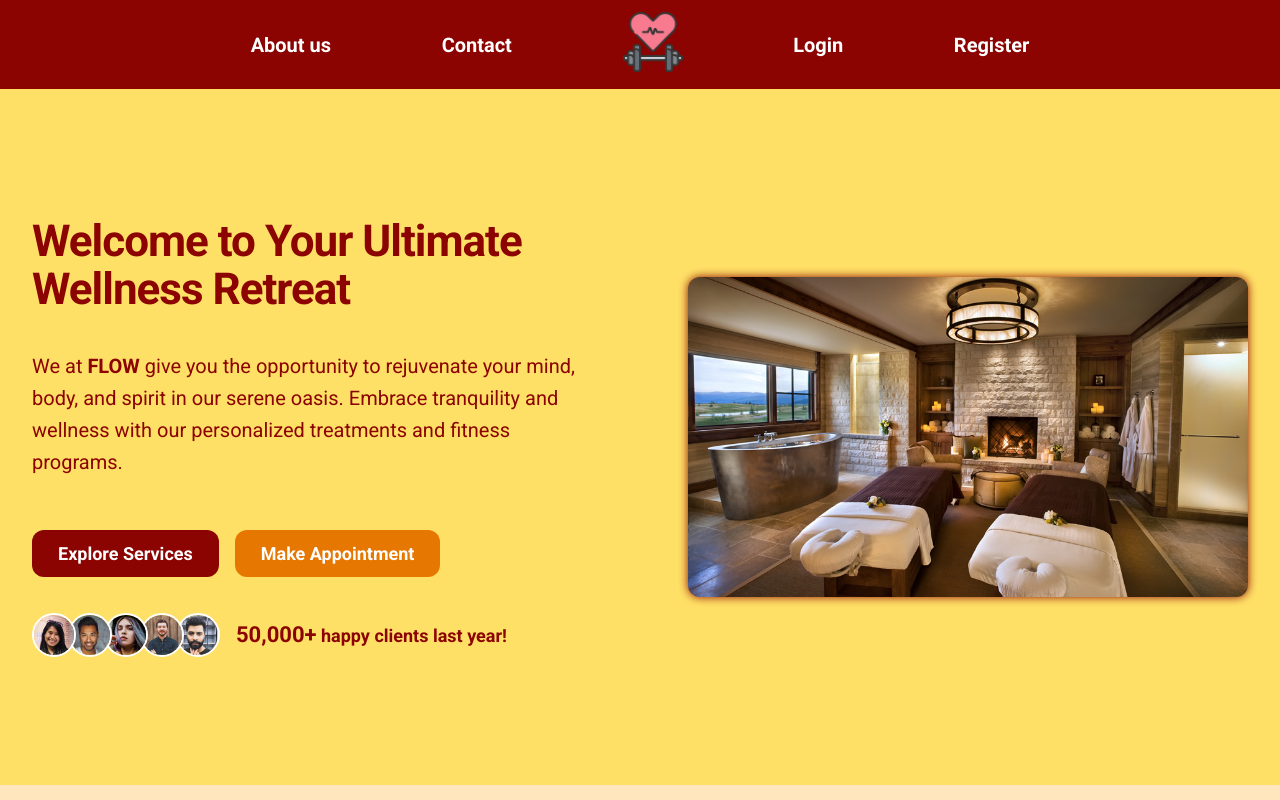
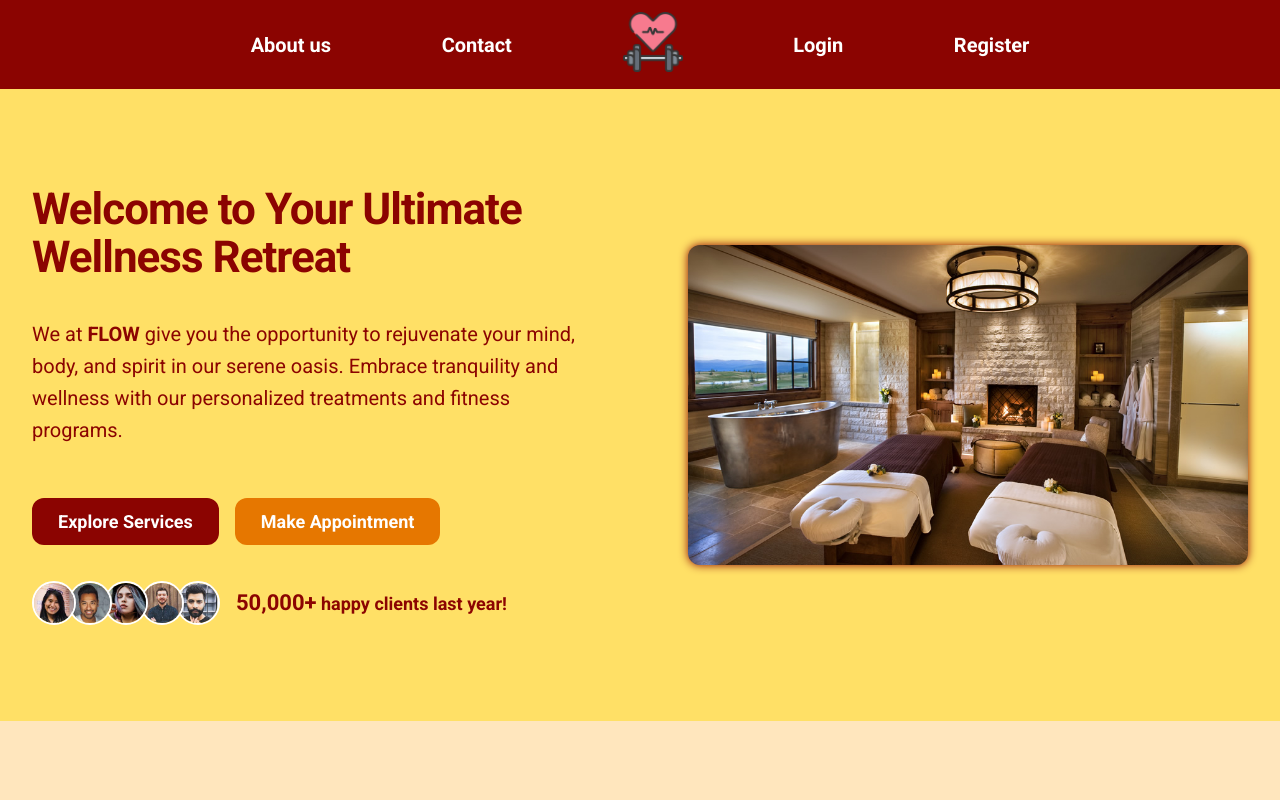
Before and after one commit to nikolamihailov/test, a React (Vite) app: page / in a window 1280 px wide. Shown: the top 800 px of the page. Built offline with nearby package versions, Linux system fonts and the light colour scheme; no server answers.

Commit message:
padding updated

```diff
--- a/src/components/Sections/Hero/Hero.module.css
+++ b/src/components/Sections/Hero/Hero.module.css
@@ -5,7 +5,7 @@
   grid-template-columns: repeat(2, 1fr);
   gap: 9.6rem;
   align-items: center;
-  padding: 3.2rem;
+  padding: 0 3.2rem;
 }
 
 .img-box img {
```
